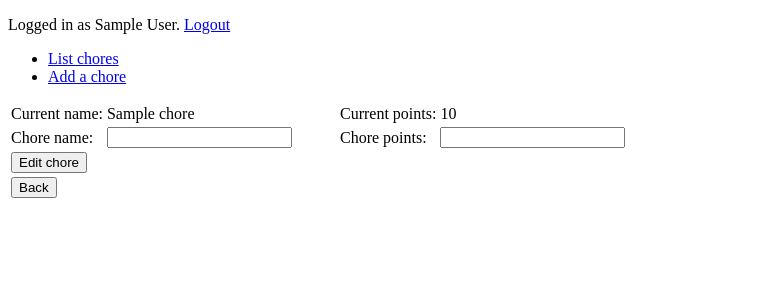
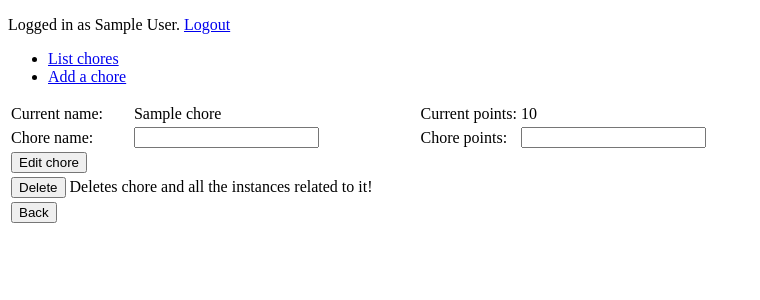
Before and after one commit to rhiskk/ChoreTracker, a Flask app: page /chores/edit/1 in a window 1280 px wide. Shown: the top 300 px of the page, without its empty margins (0-760 px from the left). Run offline with Flask 2, Linux system fonts and the light colour scheme; a user stored in the database is signed in; tables that the repository leaves empty hold one stand-in row (values such as "Sample post").

Commit message:
chore can be deleted from edit template

```diff
--- a/application/chores/views.py
+++ b/application/chores/views.py
@@ -37,11 +37,13 @@ def chores_edit(chore_id):
 
     return redirect(url_for("chores_index"))
 
-@app.route("/chores/<int:chore_id>", methods=["POST"])
+@app.route("/chores/delete/<int:chore_id>", methods=["POST"])
 @login_required
 def chores_delete(chore_id):
 
     c = Chore.query.get(chore_id)
+    Instance.query.filter_by(chore_id = chore_id).delete()
+    db.session.delete(c)
     db.session().commit()
 
     return redirect(url_for("chores_index"))
--- a/application/templates/chores/edit.html
+++ b/application/templates/chores/edit.html
@@ -45,6 +45,13 @@
         </tr>
 </form>
 <tr>
+    <form method="POST" action="{{ url_for('chores_delete', chore_id=chore_id) }}">
+        <td colspan="2">
+            <input type="submit" value="Delete" /> Deletes chore and all the instances related to it!
+        </td>
+    </form>
+</tr>
+<tr>
     <form method="GET" action="{{ url_for('chores_index') }}">
         <td colspan="2">
             <input type="submit" value="Back" />
--- a/application/templates/chores/new.html
+++ b/application/templates/chores/new.html
@@ -5,7 +5,7 @@
   <table>
     <tr>
       <td>
-        {{ form.name.label }}
+        {{ form.name.label }}:
       </td>
       <td>
         {{ form.name }}
@@ -18,7 +18,7 @@
         </ul>
       </td>
       <td>
-        {{ form.points.label }}
+        {{ form.points.label }}:
       </td>
       <td>
         {{ form.points }}
```
